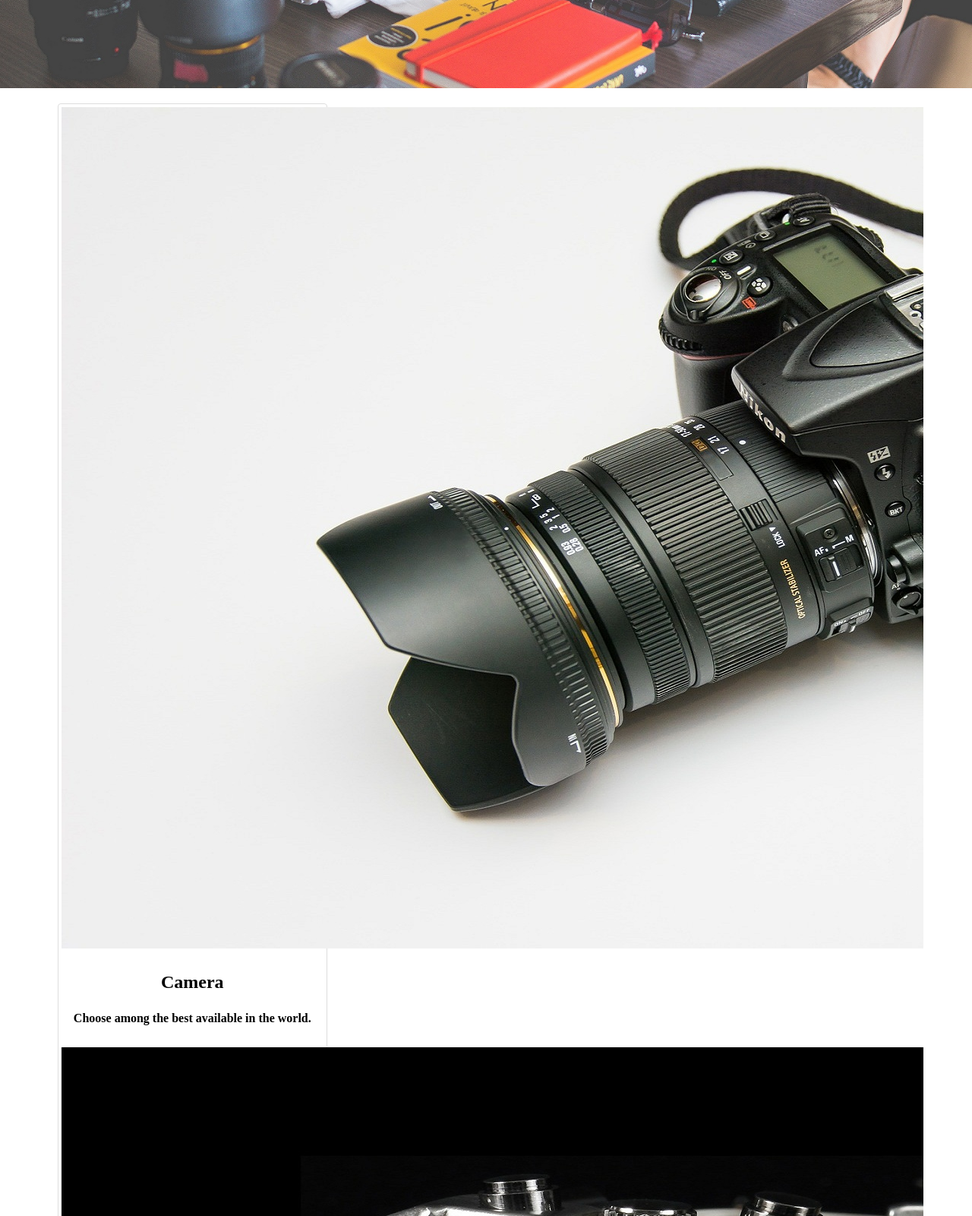
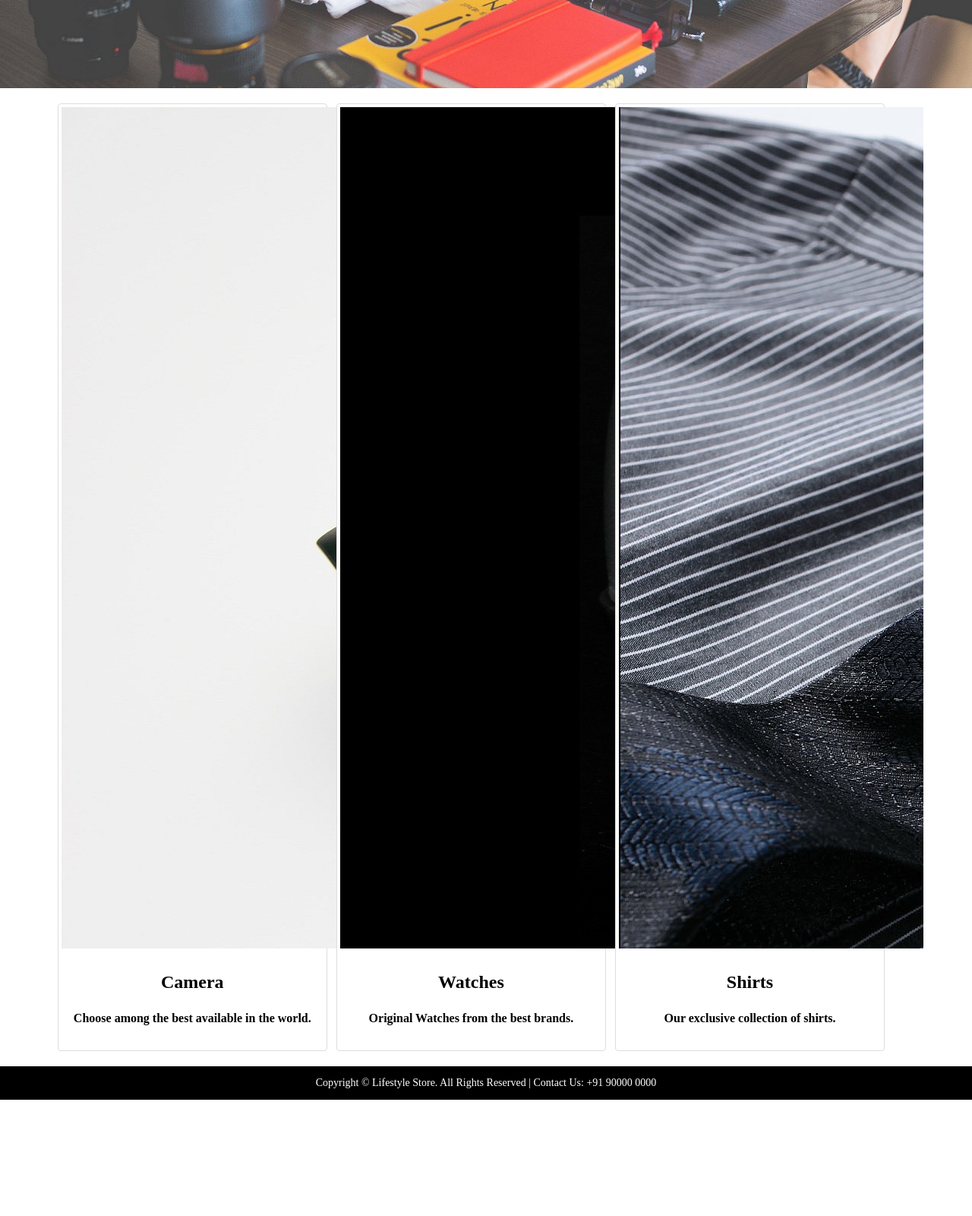
Before and after one commit to Nibba2018/Nibba2018.github.io, a plain HTML site: page index.html in a window 1280 px wide. Shown: the part 520-2120 px from the top of the page at 76% size. After the commit the page ends 1967 px from the top, so only its background shows below. Drawn offline with Linux system fonts and the light colour scheme.

Commit message:
added some changes

```diff
--- a/index.html
+++ b/index.html
@@ -36,7 +36,9 @@
                         <p>Choose among the best available in the world.</p>
                     </div>
                 </a>
+            </div>
 
+            <div class="items">
                 <a href="#">
                     <img class="thumbnail" src="images/watch.jpg">
                     <div class="caption">
@@ -44,11 +46,15 @@
                         <p>Original Watches from the best brands.</p>
                     </div>
                 </a>
+            </div>
 
+            <div class="items">
                 <a href="#">
-                    <img class="thumbnail" src="images/watch.jpg">
+                    <img class="thumbnail" src="images/shirt.jpg">
+                    <div class="caption">
                     <h2>Shirts</h2>
                     <p>Our exclusive collection of shirts.</p>
+                    </div>
                 </a>
             </div>
         </div>
```
